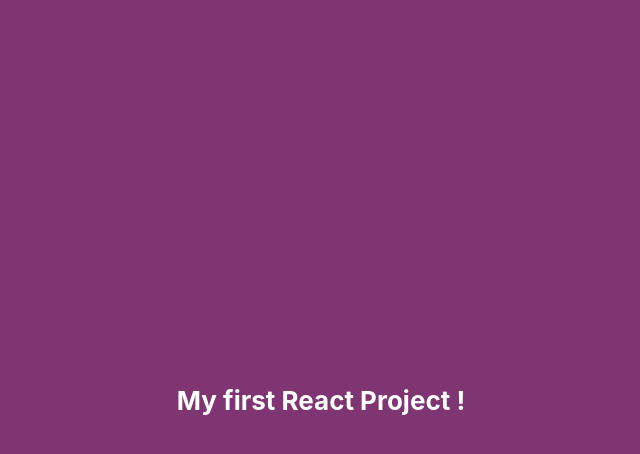
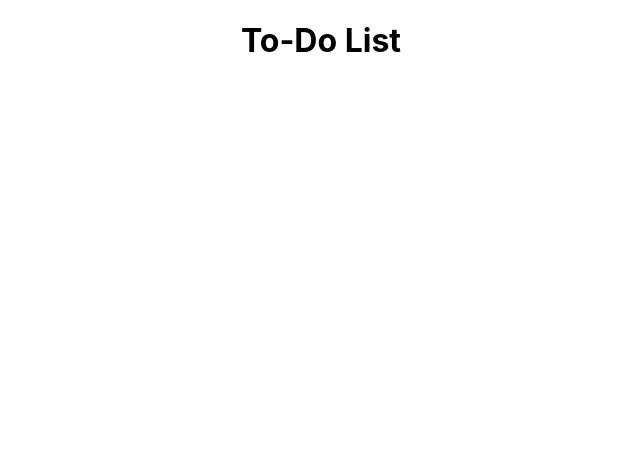
Before and after one commit to le4nnt0nn/first-react-project, a React (Create React App) app in the folder my-first-react/: page / in a window 1280 px wide. Shown: the top 454 px of the page, without its empty margins (319-959 px from the left). Built offline with nearby package versions, Linux system fonts and the light colour scheme.

Commit message:
app.js : changed structure

```diff
--- a/my-first-react/src/App.js
+++ b/my-first-react/src/App.js
@@ -4,11 +4,7 @@ import './App.css';
 function App() {
   return (
     <div className="App">
-      <header className="App-header">
-        <p>
-          My first React Project !
-        </p>
-      </header>
+        <h1>To-Do List</h1>
     </div>
   );
 }
```
